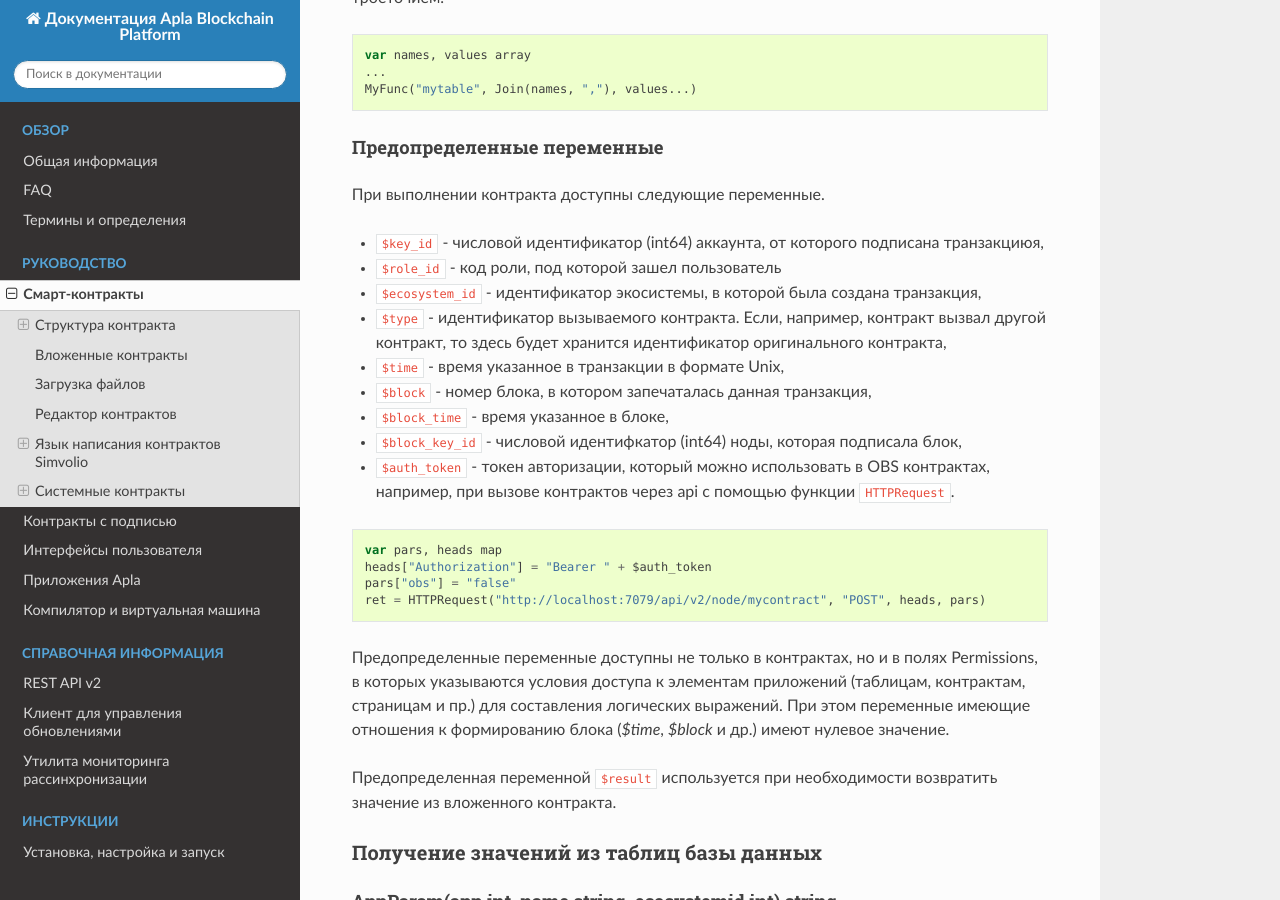
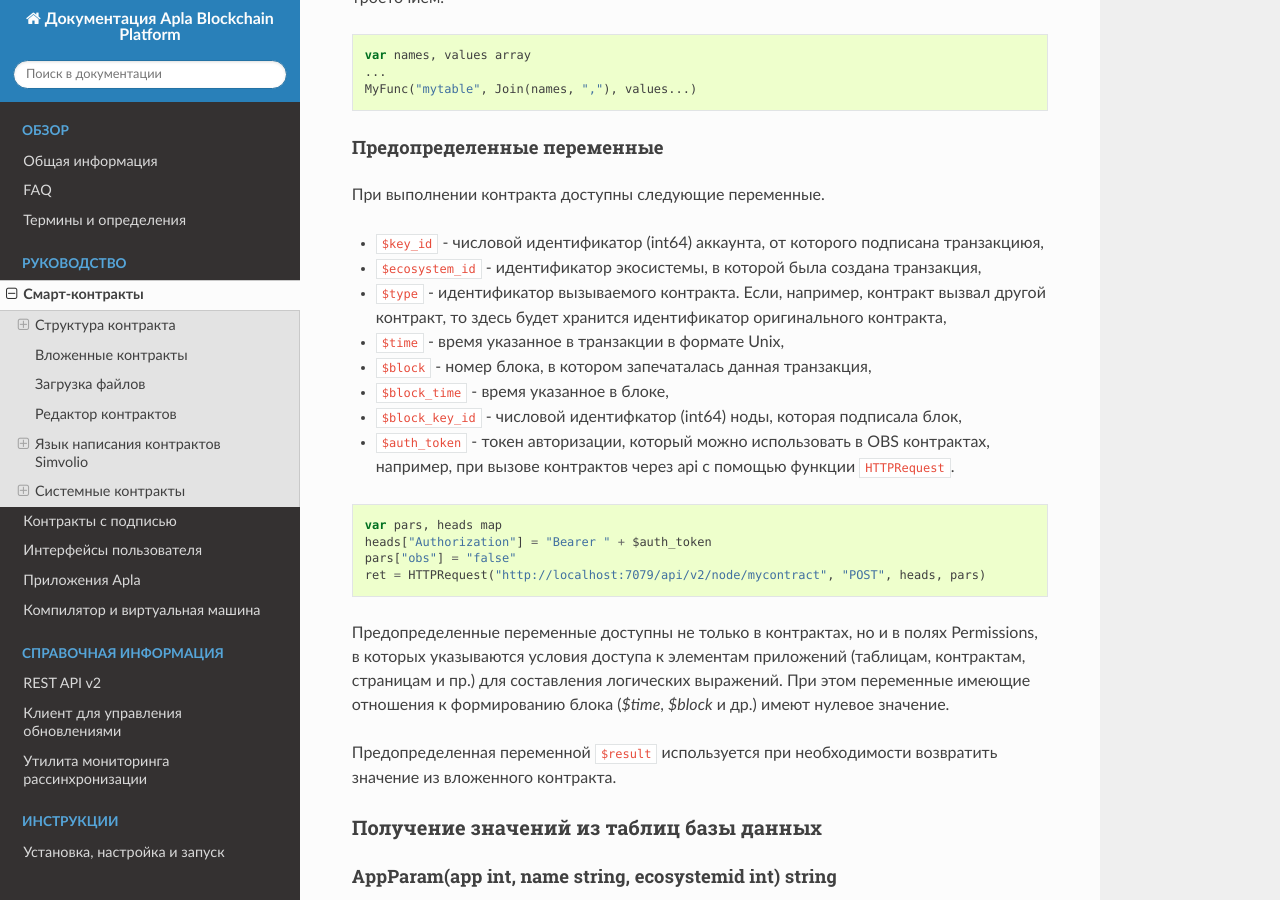
Before and after one commit to AplaProject/apla-docs-ru, a Sphinx documentation site: the page built from source/topics/script.rst, in a window 1280 px wide and 900 px high, scrolled down 10473 px. Built offline with Sphinx 7.4.7 and the Read the Docs theme 2.0.0, drawn with Linux system fonts in a browser that asks for light colours.

Commit message:
remove  contract variable

```diff
--- a/source/topics/script.rst
+++ b/source/topics/script.rst
@@ -389,7 +389,6 @@ Cекция data
 При выполнении контракта доступны следующие переменные.
 
 * ``$key_id`` - числовой идентификатор (int64) аккаунта, от которого подписана транзакциюя,
-* ``$role_id`` - код роли, под которой зашел пользователь
 * ``$ecosystem_id`` - идентификатор экосистемы, в которой была создана транзакция,
 * ``$type`` - идентификатор вызываемого контракта. Если, например, контракт вызвал другой контракт, то здесь будет хранится идентификатор оригинального контракта,
 * ``$time`` - время указанное в транзакции в формате Unix,
```
